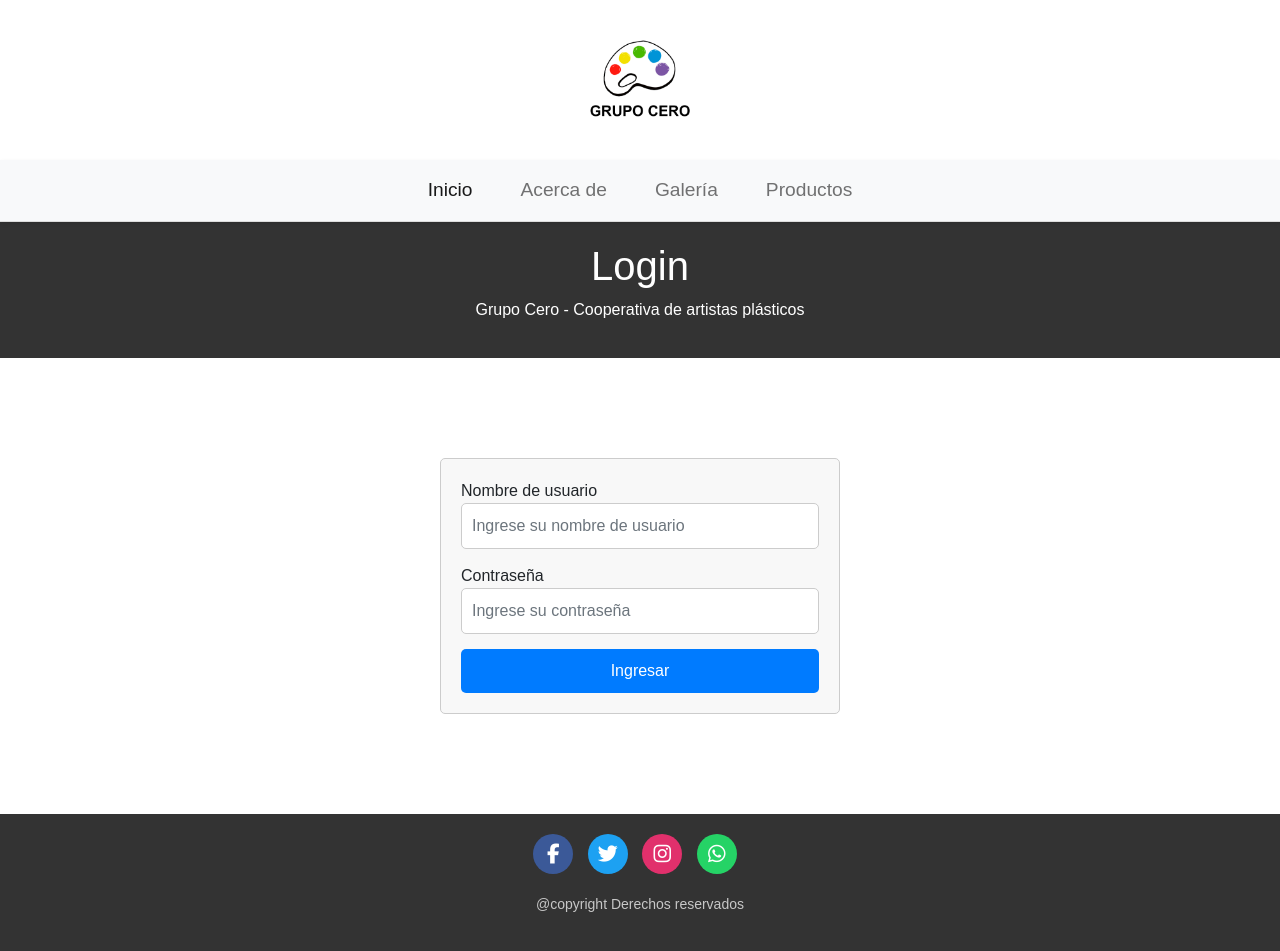
After one commit to strpalgato/ET_rojas_navarrete, a Django app: page /accounts/login/ in a window 1280 px wide. The commit adds this page. Run offline with Django 4.2, Linux system fonts and the light colour scheme; some libraries are stand-ins or nearby versions.

Commit message:
LOGIN PRIMITIVO

```diff
--- /dev/null
+++ b/artes/static/artes/css/login.css
@@ -0,0 +1,155 @@
+.logo-container {
+  display: flex;
+  justify-content: center;
+}
+
+.logo-container img {
+  max-width: 160px;
+  height: auto;
+}
+
+.navbar {
+  background-color: #fff;
+  border-bottom: 1px solid #ddd;
+  box-shadow: 0 2px 4px rgba(0, 0, 0, 0.1);
+}
+
+.nav-link {
+  font-weight: 500;
+  font-size: 1.2rem;
+  color: #555;
+  margin: 0 1rem;
+}
+
+.nav-link:hover {
+  color: #000;
+}
+
+@media (max-width: 767px) {
+  .nav-link {
+    margin: 0;
+    display: block;
+    text-align: center;
+  }
+}
+
+
+body{
+  font-family: Arial, Helvetica, sans-serif;
+  margin: 0;
+  padding: 0;
+}
+
+
+header{
+  background-color: #333;
+  color: white;
+  padding: 20px;
+  text-align: center;
+}
+
+.container {
+  margin-top: 50px;
+}
+
+form {
+  display: flex;
+  flex-direction: column;
+  align-items: center;
+  margin-top: 100px;
+  max-width: 400px;
+  margin-left: auto;
+  margin-right: auto;
+  margin-bottom: 100px;
+  padding: 20px;
+  border: 1px solid #ccc;
+  border-radius: 5px;
+  background-color: #f8f8f8;
+}
+
+.form-group {
+  margin-bottom: 15px;
+  width: 100%;
+}
+
+.form-control {
+  width: 100%;
+  padding: 10px;
+  border: 1px solid #ccc;
+  border-radius: 5px;
+  font-size: 16px;
+}
+
+.btn-primary {
+  width: 100%;
+  padding: 10px;
+  border: none;
+  border-radius: 5px;
+  background-color: #007bff;
+  color: #fff;
+  font-size: 16px;
+  cursor: pointer;
+}
+
+.btn-primary:hover {
+  background-color: #0056b3;
+}
+
+
+
+
+footer {
+    padding: 20px;
+    background-color: #333;
+  }
+
+  .boton-facebook {
+    background-color: #3b5998;
+    color: #fff;
+    transition: all 0.3s ease-in-out;
+  }
+
+  .boton-twitter {
+    background-color: #1da1f2;
+    color: #fff;
+    transition: all 0.3s ease-in-out;
+  }
+
+  .boton-instagram {
+    background-color: #e1306c;
+    color: #fff;
+    transition: all 0.3s ease-in-out;
+  }
+
+  .boton-whatsapp {
+    background-color: #25D366;
+    color: #fff;
+    transition: all 0.3s ease-in-out;
+  }
+
+.contenedor-botones {
+    display: flex;
+    justify-content: center;
+}
+
+  .botones-sociales a {
+    display: inline-block;
+    width: 40px;
+    height: 40px;
+    margin-right: 10px;
+    text-align: center;
+    border-radius: 50%;
+    line-height: 40px;
+    font-size: 20px;
+  }
+
+  .botones-sociales a:hover {
+    transform: rotate(360deg);
+  }
+
+  .copyright {
+    padding-top: 20px;
+    text-align: center;
+    font-size: 14px;
+    color: #c7c7c7;
+  }
--- a/artes/templates/artes/mision.html
+++ b/artes/templates/artes/mision.html
@@ -1,3 +1,4 @@
+
 {% load static %}
 
 <!DOCTYPE html>
@@ -14,7 +15,9 @@
 </head>
 
 <body>
-
+  <div class="logo-container">
+    <img src="{% static 'artes/imagenes/grupo.png'%}" alt="Logo de la empresa">
+  </div>
   <nav class="navbar navbar-expand-md navbar-light bg-light">
     <div class="container-fluid">
       <button class="navbar-toggler" type="button" data-bs-toggle="collapse" data-bs-target="#navbarNav">
@@ -38,6 +41,7 @@
       </div>
     </div>
   </nav>
+
   <header>
     <h1>Misión, Visión y Valores</h1>
     <p>Grupo Cero - Cooperativa de artistas plásticos</p>
--- /dev/null
+++ b/artes/templates/registration/login.html
@@ -0,0 +1,90 @@
+{% load static %}
+
+<!DOCTYPE html>
+<html lang="en">
+
+<head>
+  <meta charset="UTF-8">
+  <meta name="viewport" content="width=device-width, initial-scale=1.0">
+  <!-- Enlace al archivo CSS de Bootstrap -->
+  <link rel="stylesheet" href="https://cdnjs.cloudflare.com/ajax/libs/twitter-bootstrap/5.0.2/css/bootstrap.min.css">
+  <link rel="stylesheet" href="{% static 'artes/css/login.css'%}">
+  <link rel="icon" href="{% static 'artes/imagenes/logo-ico.ico'%}">
+  <title>Grupo Cero</title>
+</head>
+
+<body>
+  <div class="logo-container">
+    <img src="{% static 'artes/imagenes/grupo.png'%}" alt="Logo de la empresa">
+  </div>
+
+  <nav class="navbar navbar-expand-md navbar-light bg-light">
+    <div class="container-fluid">
+      <button class="navbar-toggler" type="button" data-bs-toggle="collapse" data-bs-target="#navbarNav">
+        <span class="navbar-toggler-icon"></span>
+      </button>
+      <div class="collapse navbar-collapse justify-content-center" id="navbarNav">
+        <ul class="navbar-nav">
+          <li class="nav-item">
+            <a class="nav-link active" href="index">Inicio</a>
+          </li>
+          <li class="nav-item">
+            <a class="nav-link" href="mision">Acerca de</a>
+          </li>
+          <li class="nav-item">
+            <a class="nav-link" href="galeria">Galería</a>
+          </li>
+          <li class="nav-item">
+            <a class="nav-link" href="productos">Productos</a>
+        </li>
+        </ul>
+      </div>
+    </div>
+  </nav>
+
+  <header>
+    <h1>Login</h1>
+    <p>Grupo Cero - Cooperativa de artistas plásticos</p>
+  </header>
+
+
+
+  <form action="" method="post">
+    {% csrf_token %}
+    <div class="form-group">
+      <label for="username">Nombre de usuario</label>
+      <input type="text" class="form-control" id="username" name="username" placeholder="Ingrese su nombre de usuario">
+    </div>
+    <div class="form-group">
+      <label for="password">Contraseña</label>
+      <input type="password" class="form-control" id="password" name="password" placeholder="Ingrese su contraseña">
+    </div>
+    <button type="submit" class="btn btn-primary">Ingresar</button>
+  </form>
+
+
+
+
+  <footer>
+    <div class="contenedor-botones">
+      <div class="botones-sociales">
+        <a href="https://facebook.com/" target="_blank" class="boton-facebook"><i class="fab fa-facebook-f"></i></a>
+        <a href="https://twitter.com/" target="_blank" class="boton-twitter"><i class="fab fa-twitter"></i></a>
+        <a href="https://www.instagram.com/" target="_blank" class="boton-instagram"><i
+            class="fab fa-instagram"></i></a>
+        <a href="https://api.whatsapp.com/send?phone=1234567890" target="_blank" class="boton-whatsapp"><i class="fab fa-whatsapp"></i></a>
+      </div>
+    </div>
+    <div class="contenedor-copyright">
+      <p class="copyright">@copyright Derechos reservados</p>
+    </div>
+  </footer>
+
+  <!-- Importar los scripts de Bootstrap -->
+  <script src="https://cdnjs.cloudflare.com/ajax/libs/jquery/3.6.0/jquery.min.js"></script>
+  <script src="https://cdnjs.cloudflare.com/ajax/libs/twitter-bootstrap/4.6.0/js/bootstrap.bundle.min.js"></script>
+  <script src="https://cdnjs.cloudflare.com/ajax/libs/twitter-bootstrap/5.0.2/js/bootstrap.min.js"></script>
+  <script src="https://kit.fontawesome.com/dd93a639fd.js" crossorigin="anonymous"></script>
+</body>
+
+</html>
--- a/artes/urls.py
+++ b/artes/urls.py
@@ -1,5 +1,6 @@
 from django.urls import path
 from . import views
+from .views import exit
 
 urlpatterns = [
     path("index", views.index, name="index"),
@@ -7,4 +8,5 @@ urlpatterns = [
     path("mision", views.mision, name="mision"),
     path("registro", views.registro, name="registro"),
     path("productos", views.productos, name="productos"),
+    path("logout", exit, name="exit"),
 ]
--- a/web/settings.py
+++ b/web/settings.py
@@ -127,3 +127,6 @@ DEFAULT_AUTO_FIELD = 'django.db.models.BigAutoField'
 
 MEDIA_URL = '/media/'
 MEDIA_ROOT = os.path.join(BASE_DIR, 'media')
+
+LOGIN_REDIRECT_URL = "index"
+LOGOUT_REDIRECT_URL = "index"
--- a/web/urls.py
+++ b/web/urls.py
@@ -22,4 +22,5 @@ from django.conf.urls.static import static
 urlpatterns = [
     path('admin/', admin.site.urls),
     path("artes/", include("artes.urls")),
+    path("accounts/", include("django.contrib.auth.urls")),
 ] + static(settings.MEDIA_URL, document_root=settings.MEDIA_ROOT)
```
Also changed, not shown: artes/templates/artes/base.html (+35 -4 lines), artes/views.py (+8 -1 lines), db.sqlite3.
